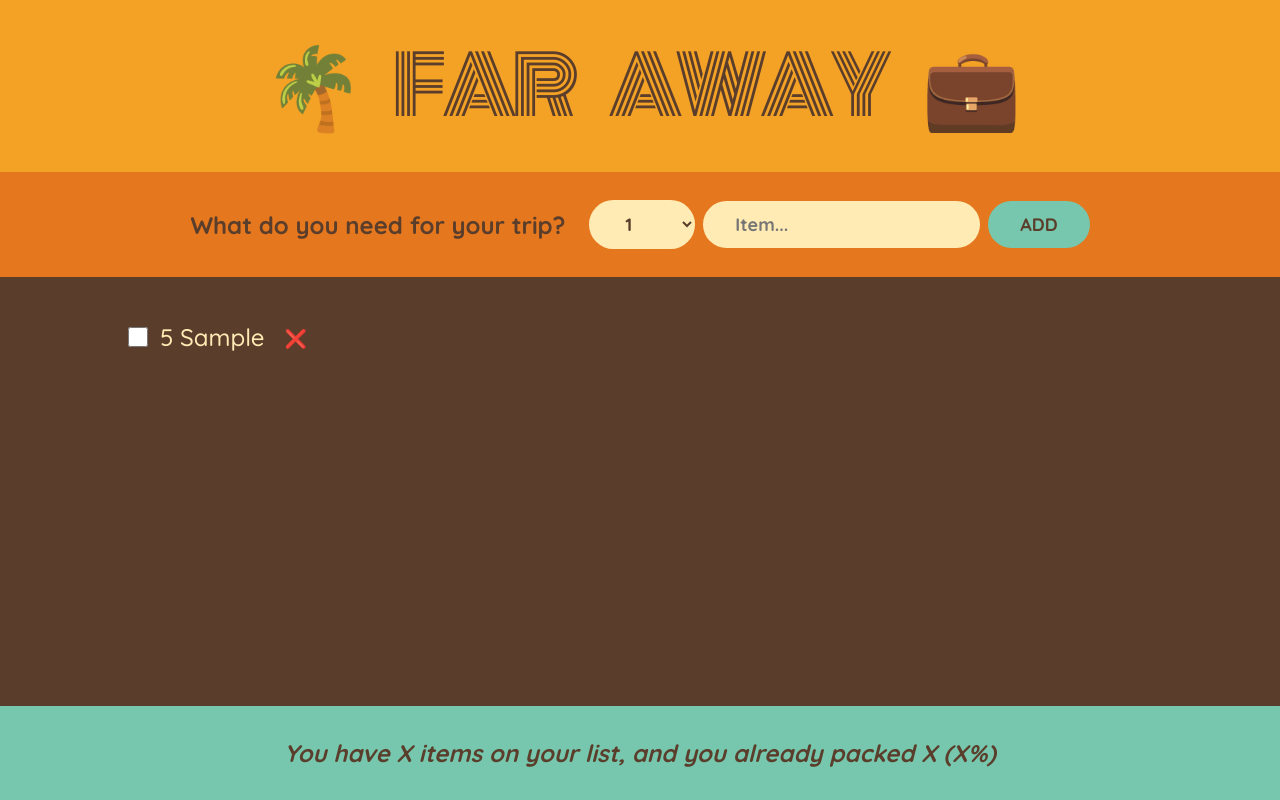
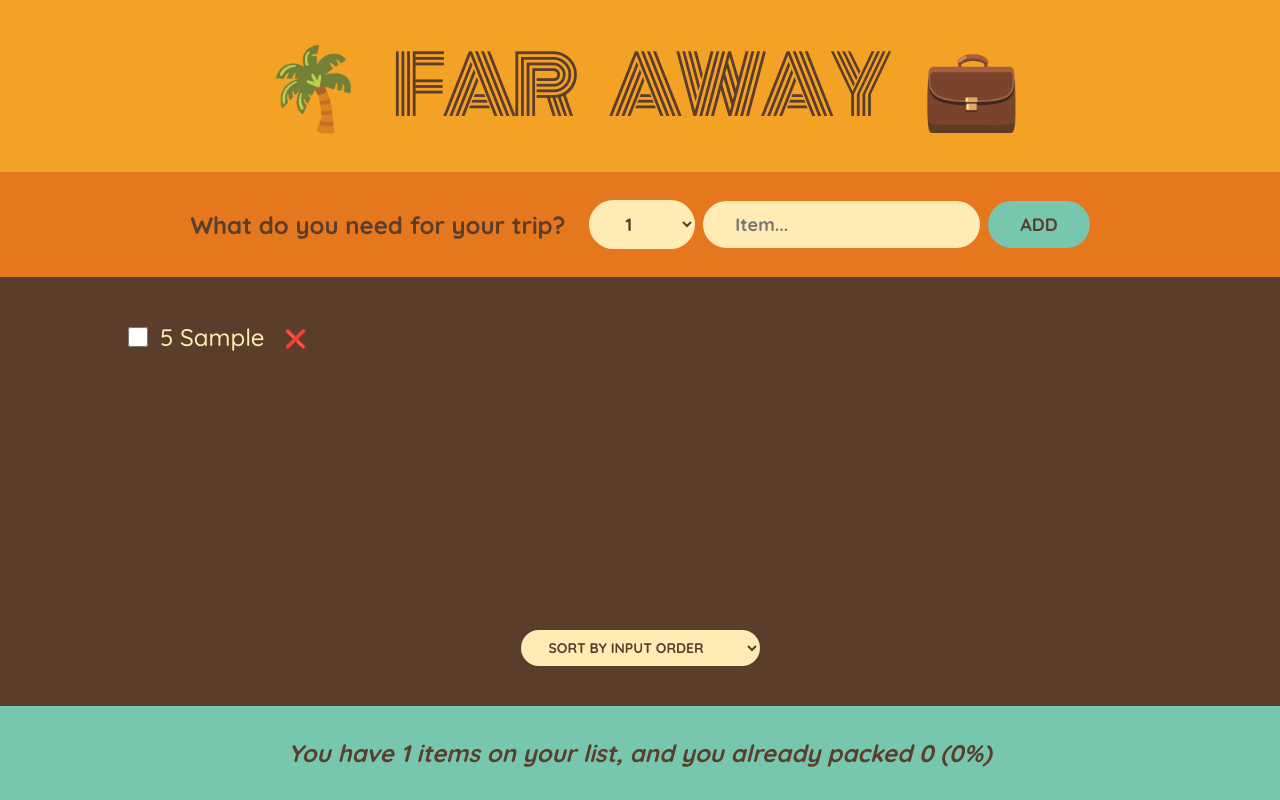
Before and after one commit to JiahuaChen01/travel-list, a React (Create React App) app: page / in a window 1280 px wide. Both pictures are taken after typing "Sample" into the empty fields and a click on the button "ADD". Built offline with nearby package versions, Linux system fonts and the light colour scheme.

Commit message:
added sorting using derived state

```diff
--- a/src/App.js
+++ b/src/App.js
@@ -28,7 +28,7 @@
         onDeleteItem={handleDeleteItem}
         onToggleItem={handleToggleItem}
       />
-      <Stats />
+      <Stats items={items} />
     </div>
   );
 }
@@ -47,7 +47,6 @@
     if (!description) return;
 
     const newItem = { description, quantity, packed: false, id: Date.now() };
-
     onAddItems(newItem);
 
     setDescription("");
@@ -77,10 +76,26 @@
   );
 }
 function PackingList({ items, onDeleteItem, onToggleItem }) {
+  const [sortBy, setSortBy] = useState("input");
+
+  let sortedItems;
+
+  if (sortBy === "input") sortedItems = items;
+
+  if (sortBy === "description")
+    sortedItems = items
+      .slice()
+      .sort((a, b) => a.description.localeCompare(b.description));
+
+  if (sortBy === "packed")
+    sortedItems = items
+      .slice()
+      .sort((a, b) => Number(a.packed) - Number(b.packed));
+
   return (
     <div className="list">
       <ul>
-        {items.map((item) => (
+        {sortedItems.map((item) => (
           <Item
             item={item}
             onDeleteItem={onDeleteItem}
@@ -89,6 +104,14 @@
           />
         ))}
       </ul>
+
+      <div className="actions">
+        <select value={sortBy} onChange={(e) => setSortBy(e.target.value)}>
+          <option value="input"> Sort by input order</option>
+          <option value="description"> Sort by description</option>
+          <option value="packed"> Sort by packed status</option>
+        </select>
+      </div>
     </div>
   );
 }
@@ -109,10 +132,26 @@
   );
 }
 
-function Stats() {
+function Stats({ items }) {
+  if (!items.length)
+    return (
+      <p className="stats">
+        <em>Start adding some items to your packing list🚀</em>
+      </p>
+    );
+
+  const numItems = items.length;
+  const numPacked = items.filter((item) => item.packed).length;
+  const percentage = Math.round((numPacked / numItems) * 100);
+
   return (
     <footer className="stats">
-      <em>You have X items on your list, and you already packed X (X%)</em>
+      <em>
+        {percentage === 100
+          ? "You got everything! Ready to go ✈️"
+          : ` You have ${numItems} items on your list,
+        and you already packed ${numPacked} (${percentage}%)`}
+      </em>
     </footer>
   );
 }
```
